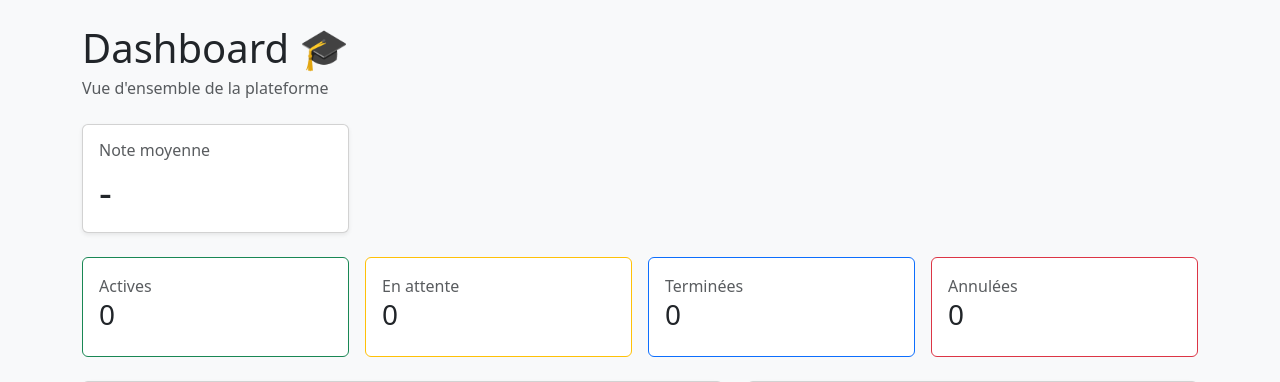
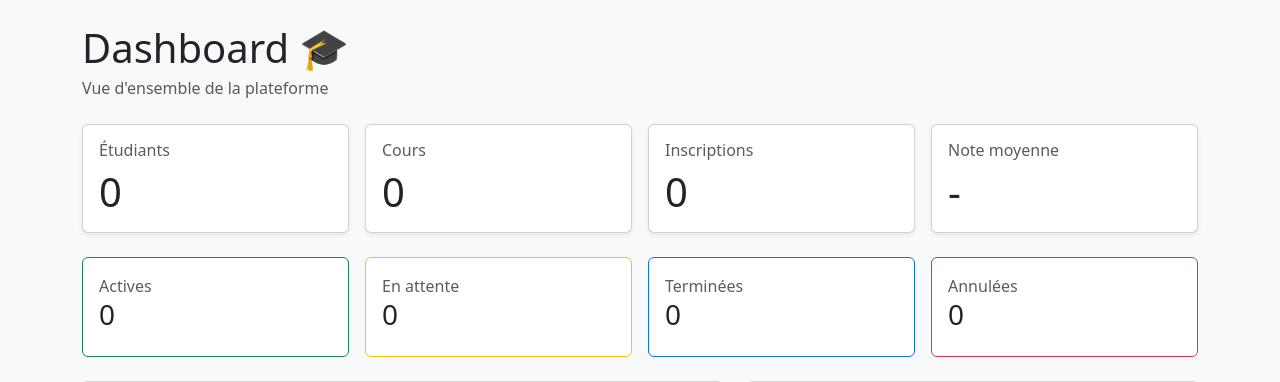
Before and after one commit to mytutoeasy/djapro, a Django app: page / in a window 1280 px wide. Shown: the part 56-438 px from the top of the page. Run offline with Django 5.2, Linux system fonts and the light colour scheme; the visitor is signed in with stand-in values (Sample User, id 1); data that the repository does not hold is empty.

Commit message:
Finalize Phase 5 dashboard template

```diff
--- a/templates/students/dashboard.html
+++ b/templates/students/dashboard.html
@@ -3,7 +3,9 @@
 {% block content %}
 <div class="d-flex justify-content-between align-items-center mb-4"><div><h1 class="mb-1">Dashboard 🎓</h1><p class="text-muted mb-0">Vue d'ensemble de la plateforme</p></div></div>
 <div class="row g-3 mb-4">
-{% for label,value in dashboard_cards %}<div class="col-md-4 col-lg-3"><div class="card shadow-sm h-100"><div class="card-body"><h6 class="text-muted">{{ label }}</h6><div class="display-6">{{ value }}</div></div></div></div>{% endfor %}
+<div class="col-md-4 col-lg-3"><div class="card shadow-sm h-100"><div class="card-body"><h6 class="text-muted">Étudiants</h6><div class="display-6">{{ students_count }}</div></div></div></div>
+<div class="col-md-4 col-lg-3"><div class="card shadow-sm h-100"><div class="card-body"><h6 class="text-muted">Cours</h6><div class="display-6">{{ courses_count }}</div></div></div></div>
+<div class="col-md-4 col-lg-3"><div class="card shadow-sm h-100"><div class="card-body"><h6 class="text-muted">Inscriptions</h6><div class="display-6">{{ enrolments_count }}</div></div></div></div>
 <div class="col-md-4 col-lg-3"><div class="card shadow-sm h-100"><div class="card-body"><h6 class="text-muted">Note moyenne</h6><div class="display-6">{% if average_grade != None %}{{ average_grade|floatformat:1 }}{% else %}-{% endif %}</div></div></div></div>
 </div>
 <div class="row g-3 mb-4">
```
